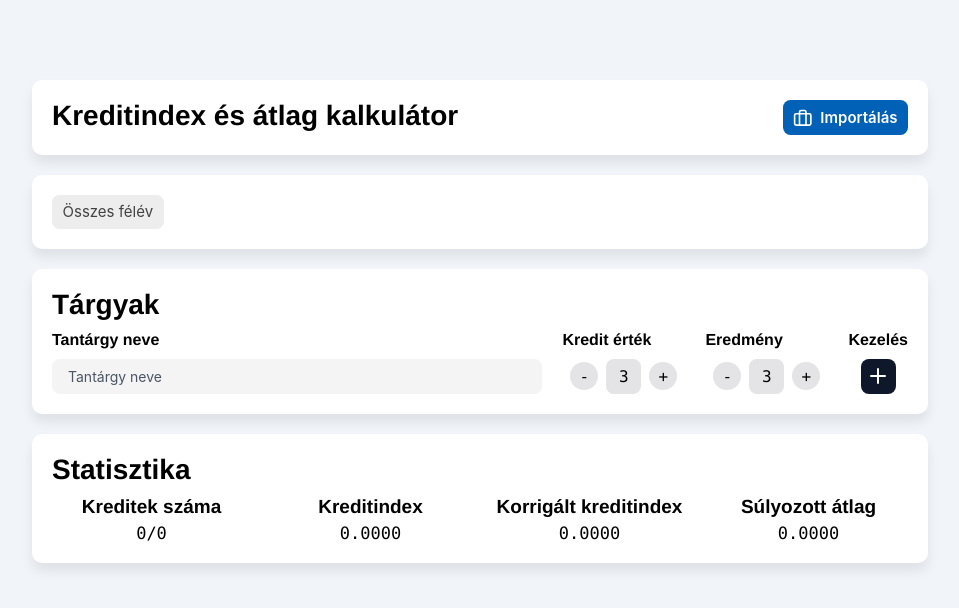
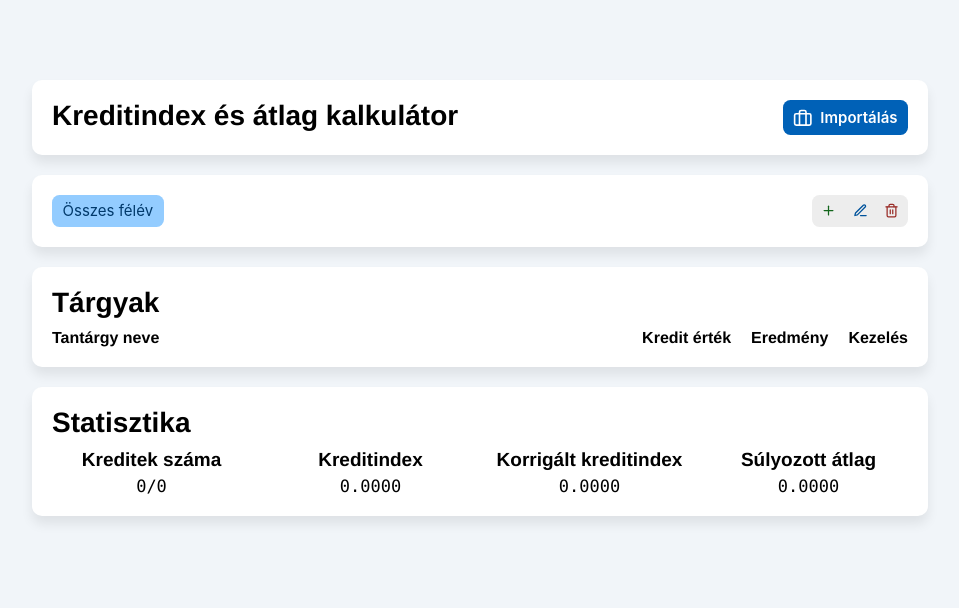
Before and after one commit to Gbr22/kreditindex, a Vue app: page / in a window 1280 px wide. Shown: the top 608 px of the page, without its empty margins (160-1119 px from the left). Built offline with nearby package versions, Linux system fonts and the light colour scheme.

Commit message:
semester buttons

```diff
--- a/src/assets/main.scss
+++ b/src/assets/main.scss
@@ -12,4 +12,5 @@ h1, h2, h3, h4, h5, h6 {
     box-sizing: border-box;
     padding: 0;
     margin: 0;
+    border: none;
 }
--- a/src/components/Semesters.vue
+++ b/src/components/Semesters.vue
@@ -1,12 +1,35 @@
 <script setup lang="ts">
-import { allSemestersSymbol, currentSemesterId, currentSemesterIdValue, semesters, type SelectedSemesterId } from "@/state";
+import { allSemestersSymbol, currentSemesterId, currentSemesterIdValue, semesters, type SelectedSemesterId, createSemester, deleteSemester, renameSemester } from "@/state";
+import TrashIcon from "@/components/icons/TrashIcon.vue";
+import EditIcon from "@/components/icons/EditIcon.vue";
+import PlusIcon from "@/components/icons/PlusIcon.vue";
 
 function updateSemeseterId(id: SelectedSemesterId){
     currentSemesterIdValue.value = id;
 }
+function create(){
+    const s = createSemester();
+    updateSemeseterId(s.id);
+}
+function edit(){
+    const current = currentSemesterId.value;
+    if (current == allSemestersSymbol){
+        alert("Átnevezéshez válassz ki egy konrét félévet!");
+        return;
+    }
+    const name = prompt("Mi legyen az új neve?")?.trim();
+    if (!name){
+        return;
+    }
+    renameSemester(current,name);
+}
+function remove(){
+    deleteSemester(currentSemesterId.value);
+}
 </script>
 
 <template>
+    <div class="container">
         <div class="semesters">
             <button
                 :class="{active: currentSemesterId == allSemestersSymbol}"
@@ -23,20 +46,45 @@ function updateSemeseterId(id: SelectedSemesterId){
                 {{semester.name}}
             </button>
         </div>
+        <div class="options">
+            <button class="add" @click="create">
+                <PlusIcon />
+            </button>
+            <button class="edit" @click="edit">
+                <EditIcon />
+            </button>
+            <button class="delete" @click="remove">
+                <TrashIcon />
+            </button>
+        </div>
+    </div>
 </template>
 
 <style scoped lang="scss">
+.container {
+    display: flex;
+    justify-content: space-between;
+    overflow: hidden;
+    min-width: 100%;
+    width: max-content;
+    gap: 10px;
+    --height: 32px;
+    height: var(--height);
+
+    button {
+        transition: background-color 0.3s ease;
+    }
+
     .semesters {
         display: flex;
         gap: 10px;
 
         button {
-
             font-size: 15px;
             border: none;
-        padding: 0.5em 0.7em;
+            padding: 0 0.7em;
+            height: var(--height);
             border-radius: 0.5em;
-        transition: background-color 0.3s ease;
             gap: 0.5em;
             display: flex;
             justify-content: center;
@@ -57,4 +105,51 @@ function updateSemeseterId(id: SelectedSemesterId){
             }
         }
     }
+    .options {
+        display: flex;
+        font-size: 15px;
+        width: max-content;
+        height: var(--height);
+        overflow: hidden;
+        border-radius: 0.5em;
+
+        color: rgb(66, 66, 66);
+
+        button {
+            background-color: rgb(237, 237, 237);
+            height: var(--height);
+            width: auto;
+            aspect-ratio: 1/1;
+            display: flex;
+            align-items: center;
+            justify-content: center;
+            :deep(svg){
+                --size: 15px;
+                width: var(--size);
+                height: var(--size);
+            }
+
+            &:first-child {
+                padding-left: 1px;
+            }
+            &:last-child {
+                padding-right: 1px;
+            }
+
+            &:hover {
+                background-color: rgb(212, 212, 212);
+            }
+
+            &.add {
+                color: #12651b;
+            }
+            &.edit {
+                color: #00539c;
+            }
+            &.delete {
+                color: #992b26;
+            }
+        }
+    }
+}
 </style>
--- a/src/components/SubjectInput.vue
+++ b/src/components/SubjectInput.vue
@@ -44,7 +44,7 @@ watch(subject, (newSubject)=>{
             <div class="top">
                 <input class="subject-name" type="text" v-model="subject.name" placeholder="Tantárgy neve">
                 <span class="action">
-                    <button class="`${type}`" @click="onClick">
+                    <button :class="`${type}`" @click="onClick">
                         <Icon />
                     </button>
                 </span>
--- /dev/null
+++ b/src/components/icons/EditIcon.vue
@@ -0,0 +1,5 @@
+<script setup lang="ts"></script>
+
+<template>
+    <svg xmlns="http://www.w3.org/2000/svg" width="24" height="24" viewBox="0 0 24 24" fill="none" stroke="currentColor" stroke-width="2" stroke-linecap="round" stroke-linejoin="round" class="feather feather-edit-3"><path d="M12 20h9"></path><path d="M16.5 3.5a2.121 2.121 0 0 1 3 3L7 19l-4 1 1-4L16.5 3.5z"></path></svg>
+</template>
--- /dev/null
+++ b/src/components/icons/TrashIcon.vue
@@ -0,0 +1,5 @@
+<script setup lang="ts"></script>
+
+<template>
+    <svg xmlns="http://www.w3.org/2000/svg" width="24" height="24" viewBox="0 0 24 24" fill="none" stroke="currentColor" stroke-width="2" stroke-linecap="round" stroke-linejoin="round" class="feather feather-trash-2"><polyline points="3 6 5 6 21 6"></polyline><path d="M19 6v14a2 2 0 0 1-2 2H7a2 2 0 0 1-2-2V6m3 0V4a2 2 0 0 1 2-2h4a2 2 0 0 1 2 2v2"></path><line x1="10" y1="11" x2="10" y2="17"></line><line x1="14" y1="11" x2="14" y2="17"></line></svg>
+</template>
--- a/src/state.ts
+++ b/src/state.ts
@@ -24,6 +24,39 @@ export const semesters = reactive<Semester[]>(getInitalSemesters());
 export const allSemestersSymbol = Symbol("All semesters");
 
 export type SelectedSemesterId = typeof allSemestersSymbol | string;
+
+export function createSemester(){
+    const s: Semester = {
+        name: "Új félév",
+        subjects: [],
+        id: crypto.randomUUID()
+    };
+    semesters.push(s);
+    return s;
+}
+export function deleteSemester(id: SelectedSemesterId){
+    if (id === allSemestersSymbol){
+        semesters.splice(0,semesters.length);
+        return;
+    }
+    const semesterIndex = semesters.findIndex(e=>e.id === id);
+    if (semesterIndex === -1){
+        return;
+    }
+    semesters.splice(semesterIndex, 1);
+    return;
+}
+
+export function renameSemester(id: SelectedSemesterId, name: string){
+    if (id === allSemestersSymbol){
+        return;
+    }
+    const semester = semesters.find(e=>e.id == id);
+    if (!semester){
+        return;
+    }
+    semester.name = name;
+}
 
 function serializeSelectedSemesterId(id: SelectedSemesterId){
     if (id === allSemestersSymbol){
@@ -79,14 +112,14 @@ watch(currentSemesterIdValue,(id)=>{
 })
 
 export const currentSemesterId = computed<SelectedSemesterId>(()=>{
-    if (currentSemesterIdValue.value == allSemestersSymbol && semesters.length > 1){
+    if (currentSemesterIdValue.value == allSemestersSymbol){
         return allSemestersSymbol;
     }
     const ids = semesters.map(e=>e.id);
     if (ids.includes(currentSemesterIdValue.value as string)){
         return currentSemesterIdValue.value;
     }
-    return ids[0] || crypto.randomUUID();
+    return ids[ids.length-1] || allSemestersSymbol;
 })
 
 export const currentSemester = computed(()=>{
--- a/src/views/HomeView.vue
+++ b/src/views/HomeView.vue
@@ -63,6 +63,16 @@ import Results from '@/components/Results.vue';
             margin-bottom: calc(var(--section-padding) / 2);
         }
     }
+    .semesters {
+        overflow-x: auto;
+        overflow-y: hidden;
+        padding: var(--section-padding) 0;
+
+        & > :first-child {
+            padding-left: var(--section-padding);
+            padding-right: var(--section-padding);
+        }
+    }
 }
 
 @media screen and (max-width: 850px){
```
Lines whose indentation alone changed are shown as unchanged.
